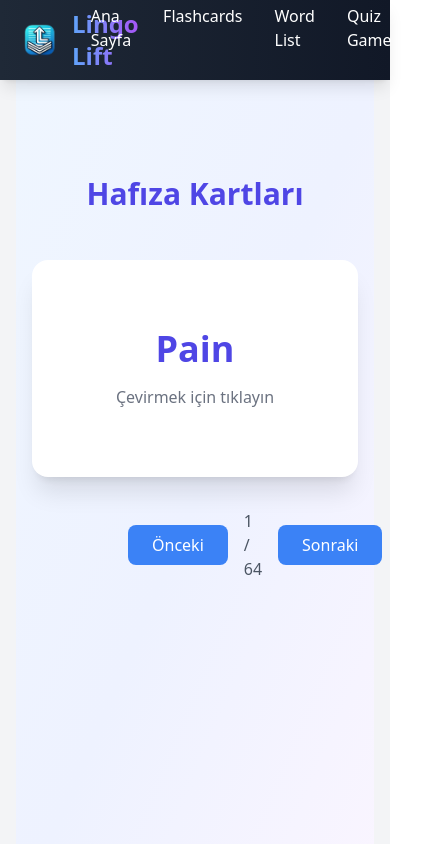
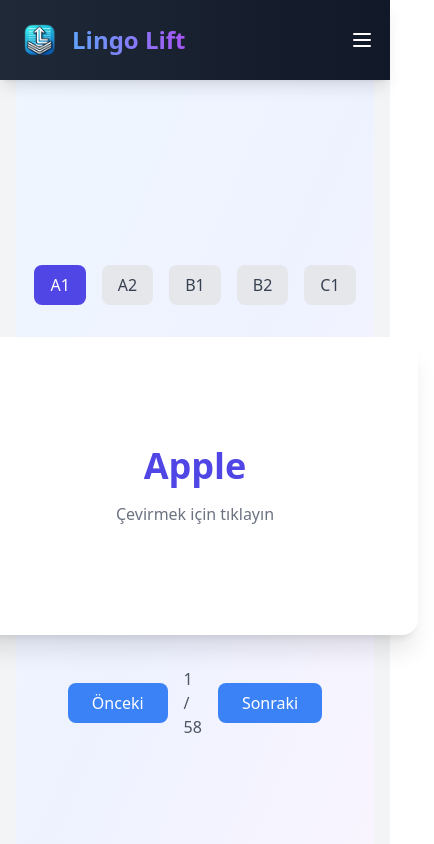
Before and after one commit to tahaayy0/lingo-lift, a React (Create React App) app: page /flashcards in a window 390 px wide. Shown: the top 844 px of the page, 434 px wide, since content can reach past the window. Built offline with nearby package versions, Linux system fonts and the light colour scheme.

Commit message:
tahaayy0
seviye eklenmesi

```diff
--- a/src/components/Game/DragAndDropGame.js
+++ b/src/components/Game/DragAndDropGame.js
@@ -1,13 +1,15 @@
 import React, { useState, useEffect } from 'react';
-import { wordsData } from '../../data/Words';
+import { wordsDataA1, wordsDataA2, wordsDataB1, wordsDataB2, wordsDataC1 } from '../../data/Words';
 
 const DragAndDropGame = () => {
+  const [level, setLevel] = useState(null);
   const [words, setWords] = useState([]);
   const [turkishWords, setTurkishWords] = useState([]);
   const [gameComplete, setGameComplete] = useState(false);
 
   useEffect(() => {
-
+    if (level) {
+      const wordsData = getWordsDataByLevel(level);
       const shuffledWords = [...wordsData]
         .sort(() => Math.random() - 0.5)
         .slice(0, 5);
@@ -20,7 +22,19 @@ const DragAndDropGame = () => {
         isMatched: false
       })));
       setTurkishWords(shuffledTurkish);
-  }, []);
+    }
+  }, [level]);
+
+  const getWordsDataByLevel = (level) => {
+    switch (level) {
+      case 'A1': return wordsDataA1;
+      case 'A2': return wordsDataA2;
+      case 'B1': return wordsDataB1;
+      case 'B2': return wordsDataB2;
+      case 'C1': return wordsDataC1;
+      default: return [];
+    }
+  };
 
   const handleDragStart = (e, english) => {
     e.dataTransfer.setData('text', english);
@@ -51,15 +65,30 @@ const DragAndDropGame = () => {
   };
 
   const handleRestart = () => {
+    setLevel(null);
     setGameComplete(false);
-    const shuffledWords = [...wordsData]
-      .sort(() => Math.random() - 0.5)
-      .slice(0, 5);
-    setWords(shuffledWords.map(word => ({
-      ...word,
-      isMatched: false
-    })));
   };
+
+  if (!level) {
+    return (
+      <div className="min-h-screen bg-gradient-to-br from-blue-50 via-indigo-50 to-purple-50 flex items-center justify-center">
+        <div className="bg-white rounded-xl shadow-xl p-16">
+          <h2 className="text-2xl font-bold text-indigo-600 mb-10">Drag And Drop</h2>
+          <div className="grid grid-cols-1 sm:grid-cols-1 gap-6">
+            {['A1', 'A2', 'B1', 'B2', 'C1'].map(lvl => (
+              <button
+                key={lvl}
+                onClick={() => setLevel(lvl)}
+                className="px-4 py-2 rounded-lg bg-indigo-600 text-white hover:bg-indigo-700 transition-all"
+              >
+                {lvl} Seviyesi
+              </button>
+            ))}
+          </div>
+        </div>
+      </div>
+    );
+  }
 
   return (
     <div className="min-h-screen bg-gradient-to-b from-blue-100 to-purple-100 py-6 flex flex-col sm:py-12">
--- a/src/components/Game/QuizGame.js
+++ b/src/components/Game/QuizGame.js
@@ -2,7 +2,7 @@ import React, { useState, useEffect } from 'react';
 import { wordsDataA1, wordsDataA2, wordsDataB1, wordsDataB2, wordsDataC1 } from '../../data/Words';
 
 const QuizGame = () => {
-  const [level, setLevel] = useState(null); // Seviye seçimi için state
+  const [level, setLevel] = useState(null);
   const [currentQuestion, setCurrentQuestion] = useState(0);
   const [score, setScore] = useState(0);
   const [showScore, setShowScore] = useState(false);
@@ -10,7 +10,7 @@ const QuizGame = () => {
   const [selectedAnswer, setSelectedAnswer] = useState(null);
   const [isCorrect, setIsCorrect] = useState(null);
 
-  // Seviye seçimine göre kelimeleri ayarla
+
   useEffect(() => {
     if (level) {
       const wordsData = getWordsDataByLevel(level);
@@ -70,7 +70,7 @@ const QuizGame = () => {
   };
 
   const handleRestart = () => {
-    setLevel(null); // Seviye seçimi ekranına geri dön
+    setLevel(null);
     setCurrentQuestion(0);
     setScore(0);
     setShowScore(false);
@@ -82,7 +82,7 @@ const QuizGame = () => {
     return (
       <div className="min-h-screen bg-gradient-to-br from-blue-50 via-indigo-50 to-purple-50 flex items-center justify-center">
         <div className="bg-white rounded-xl shadow-xl p-16">
-          <h2 className="text-2xl font-bold text-indigo-600 mb-10">Seviye Seçimi</h2>
+          <h2 className="text-2xl px-6 font-bold text-indigo-600 mb-10">Quiz Game</h2>
           <div className="grid grid-cols-1 sm:grid-cols-1 gap-6">
             {['A1', 'A2', 'B1', 'B2', 'C1'].map(lvl => (
               <button
--- a/src/components/Layout/Header.js
+++ b/src/components/Layout/Header.js
@@ -1,8 +1,13 @@
-import React from 'react';
+import React, { useState } from 'react';
 import { Link } from 'react-router-dom';
 import logo from '../../assets/logo.png';
 
 const Header = () => {
+  const [menuOpen, setMenuOpen] = useState(false);
+  const toggleMenu = () => {
+    setMenuOpen(!menuOpen);
+  };
+
   return (
     <header className="bg-gradient-to-r from-gray-800 to-gray-900 text-white fixed w-full top-0 z-50 shadow-lg">
       <div className="container mx-auto px-4">
@@ -14,8 +19,9 @@ const Header = () => {
             </Link>
           </div>
 
+
           <nav>
-            <ul className="flex space-x-8">
+            <ul className="hidden md:flex space-x-8">
               <li>
                 <Link
                   to="/"
@@ -57,8 +63,77 @@ const Header = () => {
                 </Link>
               </li>
             </ul>
+
+            <div className="md:hidden flex items-center">
+              <button onClick={toggleMenu} className="text-white">
+                <svg
+                  className="w-6 h-6"
+                  fill="none"
+                  stroke="currentColor"
+                  viewBox="0 0 24 24"
+                  xmlns="http://www.w3.org/2000/svg"
+                >
+                  <path
+                    stroke-linecap="round"
+                    stroke-linejoin="round"
+                    stroke-width="2"
+                    d="M4 6h16M4 12h16M4 18h16"
+                  />
+                </svg>
+              </button>
+            </div>
           </nav>
         </div>
+      </div>
+
+      <div className={`md:hidden ${menuOpen ? 'block' : 'hidden'} bg-gray-800 text-white py-4`}>
+        <ul className="space-y-4 text-center">
+          <li>
+            <Link
+              to="/"
+              onClick={toggleMenu}
+              className="hover:text-blue-400 transition-colors duration-300 font-medium"
+            >
+              Ana Sayfa
+            </Link>
+          </li>
+          <li>
+            <Link
+              to="/flashcards"
+              onClick={toggleMenu}
+              className="hover:text-blue-400 transition-colors duration-300 font-medium"
+            >
+              Flashcards
+            </Link>
+          </li>
+          <li>
+            <Link
+              to="/wordlist"
+              onClick={toggleMenu}
+              className="hover:text-blue-400 transition-colors duration-300 font-medium"
+            >
+              Word List
+            </Link>
+          </li>
+          <li>
+            <Link
+              to="/quiz"
+              onClick={toggleMenu}
+              className="hover:text-blue-400 transition-colors duration-300 font-medium"
+            >
+              Quiz Game
+            </Link>
+          </li>
+          <li>
+            <Link
+              to="/draganddrop"
+              onClick={toggleMenu}
+              className="hover:text-blue-400 transition-colors duration-300 font-medium"
+            >
+              Drag And Drop
+            </Link>
+          </li>
+        </ul>
       </div>
     </header>
   );
--- a/src/components/Learning/Flashcards.js
+++ b/src/components/Learning/Flashcards.js
@@ -1,20 +1,37 @@
 import React, { useState } from 'react';
-import { wordsData } from '../../data/Words';
+import {
+  wordsDataA1,
+  wordsDataA2,
+  wordsDataB1,
+  wordsDataB2,
+  wordsDataC1,
+} from '../../data/Words';
 
 const Flashcards = () => {
+  const [currentLevel, setCurrentLevel] = useState('A1');
   const [currentIndex, setCurrentIndex] = useState(0);
   const [isFlipped, setIsFlipped] = useState(false);
 
+  // Get words for the current level
+  const levelData = {
+    A1: wordsDataA1,
+    A2: wordsDataA2,
+    B1: wordsDataB1,
+    B2: wordsDataB2,
+    C1: wordsDataC1,
+  };
+  const filteredWords = levelData[currentLevel];
+
   const handleNext = () => {
     setCurrentIndex((prevIndex) =>
-            prevIndex === wordsData.length - 1 ? 0 : prevIndex + 1
+      prevIndex === filteredWords.length - 1 ? 0 : prevIndex + 1
     );
     setIsFlipped(false);
   };
 
   const handlePrevious = () => {
     setCurrentIndex((prevIndex) =>
-            prevIndex === 0 ? wordsData.length - 1 : prevIndex - 1
+      prevIndex === 0 ? filteredWords.length - 1 : prevIndex - 1
     );
     setIsFlipped(false);
   };
@@ -24,32 +41,52 @@ const Flashcards = () => {
   };
 
   return (
-        <div className="min-h-screen bg-gradient-to-br from-blue-50 via-indigo-50 to-purple-50 pt-24">
-            <div className="max-w-lg mx-auto px-4">
-                <h1 className="text-3xl font-bold text-center text-indigo-600 mb-12">Hafıza Kartları</h1>
+    <div className="min-h-screen bg-gradient-to-br from-blue-50 via-indigo-50 to-purple-50 flex flex-col items-center justify-center">
+      {/* Level Selection Buttons */}
+      <div className="flex gap-4 mb-8">
+        {['A1', 'A2', 'B1', 'B2', 'C1'].map(level => (
+          <button
+            key={level}
+            onClick={() => {
+              setCurrentLevel(level);
+              setCurrentIndex(0); // Reset index when level changes
+              setIsFlipped(false);
+            }}
+            className={`px-4 py-2 rounded-lg ${
+              currentLevel === level
+                ? 'bg-indigo-600 text-white'
+                : 'bg-gray-200 text-gray-700'
+            } hover:bg-indigo-500 hover:text-white transition-colors`}
+          >
+            {level}
+          </button>
+        ))}
+      </div>
 
+      {/* Flashcard */}
+      <div className="max-w-lg px-4">
         <div className="relative w-full aspect-[3/2] mb-8">
           <div
             className="absolute inset-0 cursor-pointer perspective-1000"
             onClick={handleFlip}
           >
-                        <div className={`relative w-full h-full transition-transform duration-500 transform-style-3d ${
+            <div
+              className={`relative w-full h-full transition-transform duration-500 transform-style-3d ${
                 isFlipped ? 'rotate-y-180' : ''
-                        }`}>
+              }`}
+            >
               {/* Front of card */}
-                            <div className="absolute w-full h-full flex flex-col items-center justify-center p-6
-                                        bg-white rounded-2xl shadow-xl backface-hidden">
+              <div className="absolute w-full h-full flex flex-col items-center justify-center p-6 bg-white rounded-2xl shadow-xl backface-hidden">
                 <span className="text-4xl text-indigo-600 font-bold mb-4">
-                                    {wordsData[currentIndex].english}
+                  {filteredWords[currentIndex]?.english || 'Kart Yok'}
                 </span>
                 <span className="text-gray-500">Çevirmek için tıklayın</span>
               </div>
 
               {/* Back of card */}
-                            <div className="absolute w-full h-full flex flex-col items-center justify-center p-6
-                                        bg-gradient-to-br from-indigo-500 to-purple-600 rounded-2xl shadow-xl backface-hidden rotate-y-180">
+              <div className="absolute w-full h-full flex flex-col items-center justify-center p-6 bg-gradient-to-br from-indigo-500 to-purple-600 rounded-2xl shadow-xl backface-hidden rotate-y-180">
                 <span className="text-4xl text-white font-bold mb-4">
-                                    {wordsData[currentIndex].turkish}
+                  {filteredWords[currentIndex]?.turkish || 'Kart Yok'}
                 </span>
                 <span className="text-gray-500">Çevirmek için tıklayın</span>
               </div>
@@ -57,21 +94,22 @@ const Flashcards = () => {
           </div>
         </div>
 
-                <div className="flex items-center gap-4 mt-8  px-24">
+        {/* Navigation Buttons */}
+        <div className="flex items-center gap-4 mt-8 px-24">
           <button
             onClick={handlePrevious}
-                        className="px-6 py-2 bg-blue-500 text-white rounded-lg
-                                 hover:bg-blue-600 transition-colors duration-200"
+            className="px-6 py-2 bg-blue-500 text-white rounded-lg hover:bg-blue-600 transition-colors duration-200"
           >
             Önceki
           </button>
           <span className="text-gray-600">
-                        {currentIndex + 1} / {wordsData.length}
+            {filteredWords.length > 0
+              ? `${currentIndex + 1} / ${filteredWords.length}`
+              : '0 / 0'}
           </span>
           <button
             onClick={handleNext}
-                        className="px-6 py-2 bg-blue-500 text-white rounded-lg
-                                 hover:bg-blue-600 transition-colors duration-200"
+            className="px-6 py-2 bg-blue-500 text-white rounded-lg hover:bg-blue-600 transition-colors duration-200"
           >
             Sonraki
           </button>
```
Also changed, not shown: src/components/Layout/Footer.js (+6 -10 lines), src/pages/HomePage.js (+4 -4 lines). Lines whose indentation alone changed are shown as unchanged.
